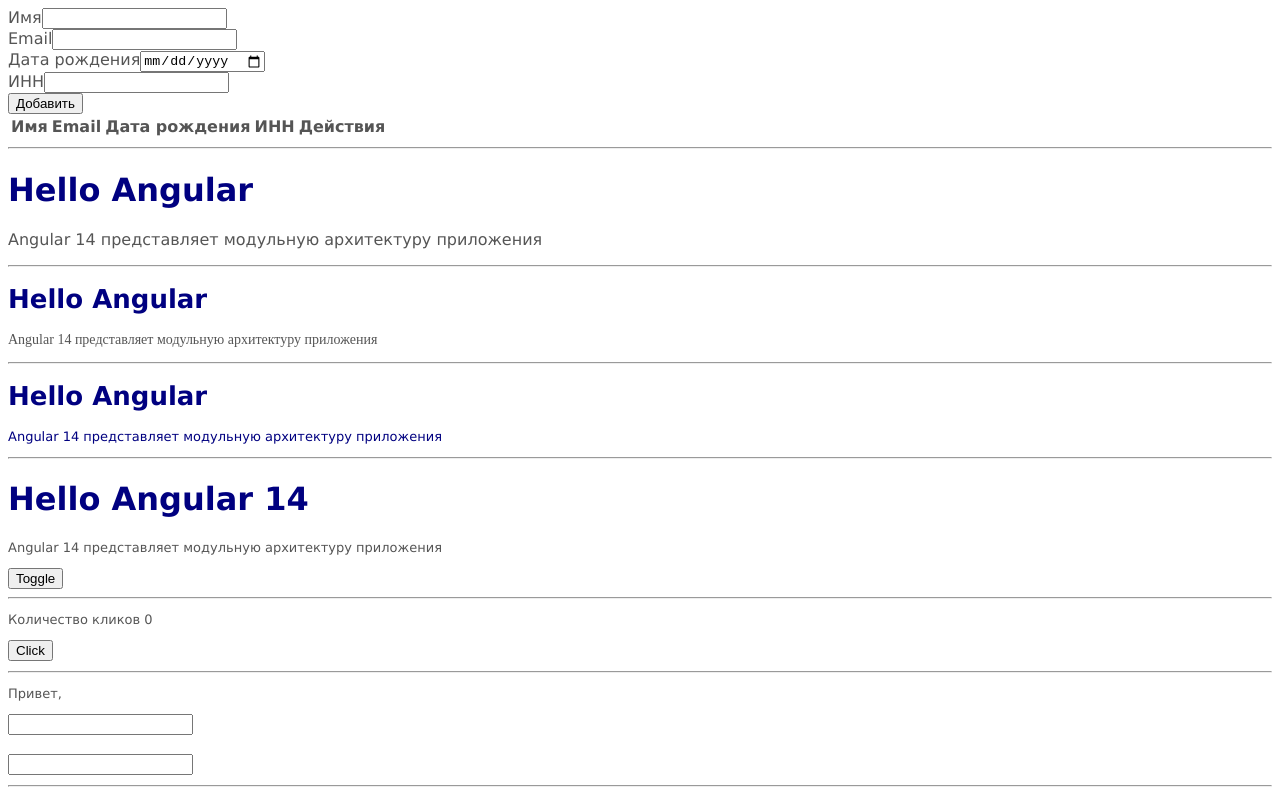
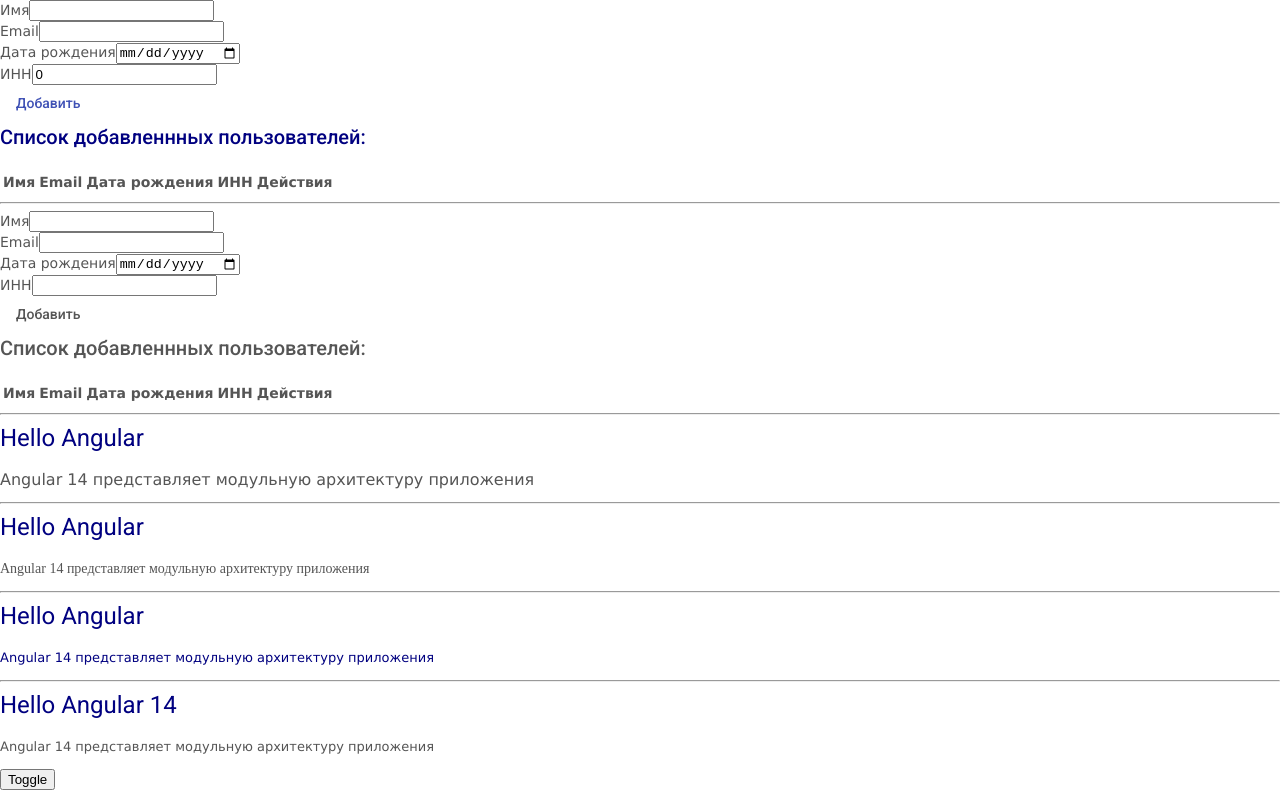
Before and after one commit to VKozhura/angular-components, an Angular app: page / in a window 1280 px wide. Shown: the top 794 px of the page. Built offline with nearby package versions, Linux system fonts and the light colour scheme.

Commit message:
форма самостятельно

```diff
--- a/angular.json
+++ b/angular.json
@@ -23,6 +23,7 @@
               "src/assets"
             ],
             "styles": [
+              "./node_modules/@angular/material/prebuilt-themes/indigo-pink.css",
               "src/styles.css"
             ],
             "scripts": []
@@ -90,6 +91,7 @@
               "src/assets"
             ],
             "styles": [
+              "./node_modules/@angular/material/prebuilt-themes/indigo-pink.css",
               "src/styles.css"
             ],
             "scripts": []
--- a/package.json
+++ b/package.json
@@ -11,10 +11,12 @@
   "private": true,
   "dependencies": {
     "@angular/animations": "^14.0.0",
+    "@angular/cdk": "^14.1.0",
     "@angular/common": "^14.0.0",
     "@angular/compiler": "^14.0.0",
     "@angular/core": "^14.0.0",
     "@angular/forms": "^14.0.0",
+    "@angular/material": "^14.1.0",
     "@angular/platform-browser": "^14.0.0",
     "@angular/platform-browser-dynamic": "^14.0.0",
     "@angular/router": "^14.0.0",
--- a/src/app/app.component.html
+++ b/src/app/app.component.html
@@ -1,3 +1,47 @@
+<form [formGroup]="myForm" novalidate (ngSubmit)="addUser()">
+  <div>
+    <label>Имя</label>
+    <input type="text" formControlName = "userName">
+  </div>
+  <div>
+    <mat-label>Email</mat-label>
+    <input type="text" formControlName = "userEmail">
+  </div>
+  <div>
+    <label for="">Дата рождения</label>
+    <input type="date" formControlName = "userBirthdate">
+  </div>
+  <div>
+    <label for="">ИНН</label>
+    <input type="number" formControlName = "userTaxId">
+  </div>
+  <button type="submit" mat-button color="primary">Добавить</button>
+</form>
+
+<h2>Список добавленнных пользователей:</h2>
+<table>
+  <thead>
+      <tr>
+          <th>Имя</th>
+          <th>Email</th>
+          <th>Дата рождения</th>
+          <th>ИНН</th>
+          <th>Действия</th>
+      </tr>
+  </thead>
+  <tbody>
+      <tr *ngFor='let user of users; let i = index'>
+          <td >{{user.userName}}</td>
+          <td >{{user.userEmail}}</td>
+          <td >{{user.userBirthdate}}</td>
+          <td >{{user.userTaxId}}</td>
+          <button (click)="deleteRow(i)">удалить</button>
+      </tr>
+  </tbody>
+</table>
+
+<hr>
+
 <userdata-app></userdata-app>
 
 <hr>
--- a/src/app/app.component.ts
+++ b/src/app/app.component.ts
@@ -1,7 +1,18 @@
 import { Component, ElementRef, ViewChild } from '@angular/core';
+import { FormControl, FormGroup, Validators } from '@angular/forms';
 import { Child6Component } from './child6.component';
+
 import { DataService } from './data.service';
 import { LogService } from './log.service';
+
+
+export class User {
+  userName: string;
+
+  constructor( userName: string, public userEmail: string, public userBirthdate: string, public userTaxId: number ) {
+    this.userName = userName;
+  }
+}
 
 @Component({
   selector: 'app-root',
@@ -105,4 +116,29 @@
 //   ngOnInit() {
 //     this.items1 = this.dataService.getData();
 //   }
+
+  myForm: FormGroup;
+  constructor() {
+    this.myForm = new FormGroup({
+      "userName": new FormControl(''),
+      "userEmail": new FormControl(''),
+      "userBirthdate": new FormControl(''),
+      "userTaxId": new FormControl(0, Validators.pattern('[0-9]{12}'))
+    })
+  }
+
+  users: User[] = []
+
+  addUser() {
+        this.users = [...this.users, new User(this.myForm.value.userName, this.myForm.value.userEmail, this.myForm.value.userBirthdate, this.myForm.value.userTaxId)]
+        console.log(this.myForm);
+        this.myForm.reset()
+        console.log(this.users)
+  }
+
+  deleteRow(index: number) {
+        this.users.splice(index, 1)
+        console.log(this.users);
+  }
+
 }
--- a/src/app/task01/task.component.html
+++ b/src/app/task01/task.component.html
@@ -4,8 +4,8 @@
         <input type="text" [(ngModel)] = "userName">
     </div>
     <div>
-        <label for="">Email</label>
-        <input type="text" [(ngModel)] = "email">
+        <mat-label>Email</mat-label>
+        <input type="email" [(ngModel)] = "email">
     </div>
     <div>
         <label for="">Дата рождения</label>
@@ -15,8 +15,9 @@
         <label for="">ИНН</label>
         <input type="number">
     </div>
-    <button (click)="addUser()">Добавить</button>
+    <button type="button" mat-button (click)="addUser()">Добавить</button>
 </div>
+<h2>Список добавленнных пользователей:</h2>
 <table>
     <thead>
         <tr>
--- a/src/index.html
+++ b/src/index.html
@@ -7,8 +7,11 @@
     <meta name="viewport" content="width=device-width, initial-scale=1" />
     <link rel="icon" type="image/x-icon" href="favicon.ico" />
     <link rel="stylesheet" />
-  </head>
-  <body>
+      <link rel="preconnect" href="https://fonts.gstatic.com">
+    <link href="https://fonts.googleapis.com/css2?family=Roboto:wght@300;400;500&display=swap" rel="stylesheet">
+    <link href="https://fonts.googleapis.com/icon?family=Material+Icons" rel="stylesheet">
+</head>
+  <body class="mat-typography">
     <app-root></app-root>
     <!-- почему не видно? -->
     <h2>Подзаголовок</h2>
--- a/src/styles.css
+++ b/src/styles.css
@@ -1 +1,4 @@
 /* You can add global styles to this file, and also import other style files */
+
+html, body { height: 100%; }
+body { margin: 0; font-family: Roboto, "Helvetica Neue", sans-serif; }
```
Also changed, not shown: src/app/app.module.ts (+6 -2 lines), 1 other file (tests, documents, lock files or other folders).
